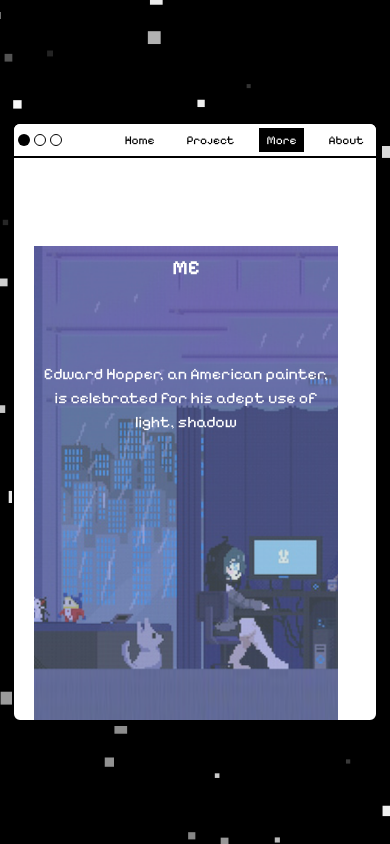
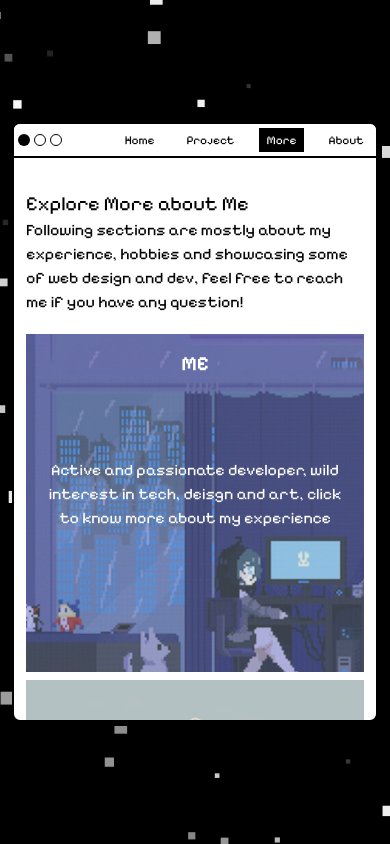
Before and after one commit to Kaiwen0418/pixel_style_personal_website, a React (Create React App) app: page /more in a window 390 px wide. Built offline with nearby package versions, Linux system fonts and the light colour scheme.

Commit message:
[Fix] better mobile layout

```diff
--- a/src/App.js
+++ b/src/App.js
@@ -1,6 +1,6 @@
 import React from "react";
 import { BrowserRouter as Router, Route, Routes } from "react-router-dom";
-import HomePage from "./HomePage";
+import HomePage from "./components/home_page/HomePage";
 import ProjDetailsPage from "./components/proj_page/ProjDetailsPage";
 import MorePage from "./components/more_page/MorePage";
 import AboutPage from "./components/AboutPage";
--- a/src/components/RetroWindowWrapper.js
+++ b/src/components/RetroWindowWrapper.js
@@ -42,7 +42,7 @@ const RetroWindowWrapper = ({ children, activeTab }) => {
 
         {/* Main content */}
         <div className="relative h-[calc(100%-2rem)]">
-          <div className="absolute inset-0 overflow-y-auto p-[12px] pr-[30px]">
+          <div className={`absolute inset-0 overflow-y-auto p-[12px] ${ isMobileDevice ? '' : 'pr-[30px]'}`}>
             {children}
           </div>
           {isMobileDevice ? <></> : scrollbar}
--- a/src/HomePage.js
+++ b/src/components/home_page/HomePage.js
@@ -1,9 +1,9 @@
 import React from "react";
-import RetroWindowWrapper from "./components/RetroWindowWrapper";
-import PersonalProfile from "./components/home_page/PersonalProfile";
-import ProjectsGrid from "./components/home_page/ProjectGrid";
-import { projData } from "./data/data";
-import { useDevice } from './utils/DeviceContext';
+import RetroWindowWrapper from "../RetroWindowWrapper";
+import PersonalProfile from "./PersonalProfile";
+import ProjectsGrid from "./ProjectGrid";
+import { projData } from "../../data/data";
+import { useDevice } from '../../utils/DeviceContext';
 
 const HomePage = () => {
   const projIds = Object.keys(projData);
@@ -16,7 +16,7 @@ const HomePage = () => {
     );
 
     const gridSection = (
-        <div className={`${isMobileDevice ? "w-full h-2/5" : "w-3/5 h-full"} p-4 overflow-y-auto`}>
+        <div className={`${isMobileDevice ? "w-full h-2/5" : "w-3/5 h-full p-4"}  overflow-y-auto`}>
             <ProjectsGrid projIds={projIds} projData={projData} />
         </div>
     );
--- a/src/components/home_page/ProjectGrid.js
+++ b/src/components/home_page/ProjectGrid.js
@@ -52,7 +52,7 @@ const RrojectsGrid = ({ projIds, projData }) => {
 
     return (
         <div className="w-9/10">
-            <div className={`grid ${isMobileDevice ? 'grid-cols-1' : 'grid-cols-2'} mb-3`}>
+            <div className={`grid ${isMobileDevice ? 'grid-cols-2' : 'grid-cols-2'} mb-3`}>
                 {projIds.slice(0, 2).map((id) => (
                     <ProjectCard
                         key={id}
@@ -64,7 +64,7 @@ const RrojectsGrid = ({ projIds, projData }) => {
                     />
                 ))}
             </div>
-            <div className={`grid ${isMobileDevice ? 'grid-cols-1' : 'grid-cols-2'}`}>
+            <div className={`grid ${isMobileDevice ? 'grid-cols-2' : 'grid-cols-2'}`}>
                 {projIds.slice(2, 4).map((id) => (
                     <ProjectCard
                         key={id}
--- a/src/components/more_page/MorePage.js
+++ b/src/components/more_page/MorePage.js
@@ -15,13 +15,13 @@ const ProjectCard = ({ id, section, curHovered, handleMouseEnter, handleMouseLea
             <div
                 onMouseEnter={() => handleMouseEnter(id)}
                 onMouseLeave={handleMouseLeave}
-                className={`relative overflow-hidden grayscale-1/4 h-full
-                    ${isMobileDevice ? 'p-2' : 'border-2 border-black shadow-[4px_4px_0_0_rgba(0,0,0,1)] mr-2'}
+                className={`relative overflow-hidden grayscale-1/4
+                    ${isMobileDevice ? 'aspect-square mb-2' : 'border-2 border-black shadow-[4px_4px_0_0_rgba(0,0,0,1)] mr-2'}
                     ${otherHovered ? 'opacity-50' : ''} transition-opacity duration-300
                     `}
             >
               <img
-                className='h-full'
+                className='object-cover w-full h-full'
                 src={section.images}
               />
                 <div className={`absolute inset-x-0 bottom-0 p-4 transition-all duration-300 ease-in-out
@@ -66,8 +66,12 @@ const MorePage = () => {
 
     return (
       <RetroWindowWrapper activeTab="More">
-        <div className="w-full h-full flex items-center justify-center ">
-            <div className={`h-3/4 grid ${isMobileDevice ? 'grid-cols-1' : 'grid-cols-3'}`}>
+        <div className='mt-5 mb-5'>
+          <h2 className='text-xl'> Explore More about Me </h2>
+          <p> Following sections are mostly about my experience, hobbies and showcasing some of web design and dev, feel free to reach me if you have any question!</p>
+        </div>
+        <div className="w-full flex items-center justify-center ">
+          <div className={` grid ${isMobileDevice ? 'grid-cols-1 ' : 'grid-cols-3'}`}>
               {projIds.slice(0, 3).map((id) => (
                   <ProjectCard
                       key={id}
--- a/src/components/proj_page/MobileProjDetailsPage.js
+++ b/src/components/proj_page/MobileProjDetailsPage.js
@@ -1,72 +1,89 @@
 import React from "react";
 import { useParams } from "react-router-dom";
+import RetroWindowWrapper from "../RetroWindowWrapper";
 import { projData } from "../../data/data";
 import DottedBox from "../DottedBox";
-import RetroWindowWrapper from "../RetroWindowWrapper";
 
-const MobileProjDetailsPage = () => {
+const DesktopProjDetailsPage = () => {
   const { id } = useParams();
   const proj = projData[id];
 
   if (!proj) {
-    return <div>proj not found</div>;
+    return (
+      <RetroWindowWrapper activeTab="Project">
+        proj not found
+      </RetroWindowWrapper>
+    );
   }
 
   return (
-    <div className="bg-white min-h-screen p-4 font-mono">
-      <h1 className="text-2xl font-bold mb-4 text-center">{proj.name}</h1>
-      <p className="text-sm italic mb-4 text-center">{proj.scientificName}</p>
-
-      <div className="space-y-4">
-        <div className="flex flex-col items-center space-y-4 pb-4">
-          <div className="w-full aspect-square max-w-xs overflow-hidden border-2 border-black shadow-[4px_4px_0_0_rgba(0,0,0,1)]">
+    <RetroWindowWrapper activeTab="Project">
+      {/* Main content */}
+      <div className="p-4 flex space-x-4 overflow-y-auto h-[calc(100%-2rem)]">
+        <DottedBox
+          className="w-1/2"
+          title={proj.name}
+          subtitle={proj.scientificName}
+          paddingTop="pt-14"
+          titleSize="text-3xl"
+        >
+          <div className="mb-4 flex justify-center space-x-4">
+            <div className="w-36 h-36 overflow-hidden border-2 border-black shadow-[4px_4px_0_0_rgba(0,0,0,1)]">
               <img
-              src={proj.images.plant}
-              alt={`${proj.name} plant`}
+                src={proj.images.gif}
+                alt={`${proj.name}`}
                 className="w-full h-full object-cover"
               />
             </div>
-          <div className="w-full aspect-square max-w-xs overflow-hidden border-2 border-black shadow-[4px_4px_0_0_rgba(0,0,0,1)]">
+            <div className="w-36 h-36 overflow-hidden border-2 border-black shadow-[4px_4px_0_0_rgba(0,0,0,1)]">
               <img
-              src={proj.images.color}
-              alt={`${proj.name} color`}
+                src={proj.images.plant}
+                alt={`${proj.name}`}
                 className="w-full h-full object-cover"
               />
             </div>
           </div>
 
-        <DottedBox title="Details">
-          <table className="w-full text-sm">
+          <div className="flex justify-center">
+            <table className="text-sm">
               <tbody>
                 {proj.details.map(([label, value]) => (
                   <tr key={label}>
-                  <td className="text-right pr-4 font-bold">{label}</td>
+                    <td className="text-right pr-4">{label}</td>
                     <td className="text-left">{value}</td>
                   </tr>
                 ))}
               </tbody>
             </table>
+          </div>
         </DottedBox>
 
-        <DottedBox title="Identification">
-          <p className="text-sm">{proj.identification}</p>
+        <div className="w-1/2 space-y-4">
+          <DottedBox title="Introduction">
+            <p className="text-sm text-left">{proj.identification}</p>
           </DottedBox>
 
-        <DottedBox title="Batch Notes">
-          <p className="text-sm">{proj.batchNotes}</p>
+          <DottedBox title="Notes">
+            <p className="text-sm text-left">{proj.batchNotes}</p>
           </DottedBox>
 
-        <div className="flex flex-col space-y-2">
-          <button className="w-full border-2 border-black px-2 py-1 text-sm shadow-[2px_2px_0_0_rgba(0,0,0,1)]">
-            I've Dyed It!
+          <div className="flex space-x-4">
+            <button className="border-2 border-black px-2 py-1 text-sm shadow-[2px_2px_0_0_rgba(0,0,0,1)]">
+              View on Github
             </button>
-          <button className="w-full border-2 border-black px-2 py-1 text-sm shadow-[2px_2px_0_0_rgba(0,0,0,1)]">
-            Share Your Results
+            <button className="border-2 border-black px-2 py-1 text-sm shadow-[2px_2px_0_0_rgba(0,0,0,1)]">
+              Share
             </button>
           </div>
         </div>
       </div>
+
+      {/* Scrollbar */}
+      <div className="absolute right-0 top-8 bottom-0 w-4 bg-gray-200 border-l-2 border-black">
+        <div className="w-full h-8 bg-gray-400 border-2 border-black"></div>
+      </div>
+    </RetroWindowWrapper>
   );
 };
 
-export default MobileProjDetailsPage;
+export default DesktopProjDetailsPage;
--- a/src/data/data.js
+++ b/src/data/data.js
@@ -99,24 +99,25 @@ export const artData = {
 };
 
 export const morePageData = {
-  3 : {
-    name: "ART",
-    images: "/images/more_page/monet.png",
+  1 : {
+    name: "ME",
+    images: "/images/more_page/me.png",
     intro:
-      "Edward Hopper, an American painter, is celebrated for his adept use of light, shadow"
+      "Active and passionate developer, wild interest in tech, deisgn and art, click to know more about my experience"
   },
   2 : {
     name: "DESIGN",
     images: "/images/more_page/design.png",
     intro:
-      "Edward Hopper, an American painter, is celebrated for his adept use of light, shadow"
+      "Painting and designing since high school, welcome to have a look of logos and UIs I made!"
   },
-  1 : {
-    name: "ME",
-    images: "/images/more_page/me.png",
+  3 : {
+    name: "ART",
+    images: "/images/more_page/monet.png",
     intro:
-      "Edward Hopper, an American painter, is celebrated for his adept use of light, shadow"
+      "Simply sharing artworks and pop culture I love, also showcasing some awsome css animation and design~"
   },
+
 };
 
 
```
Lines whose indentation alone changed are shown as unchanged.
